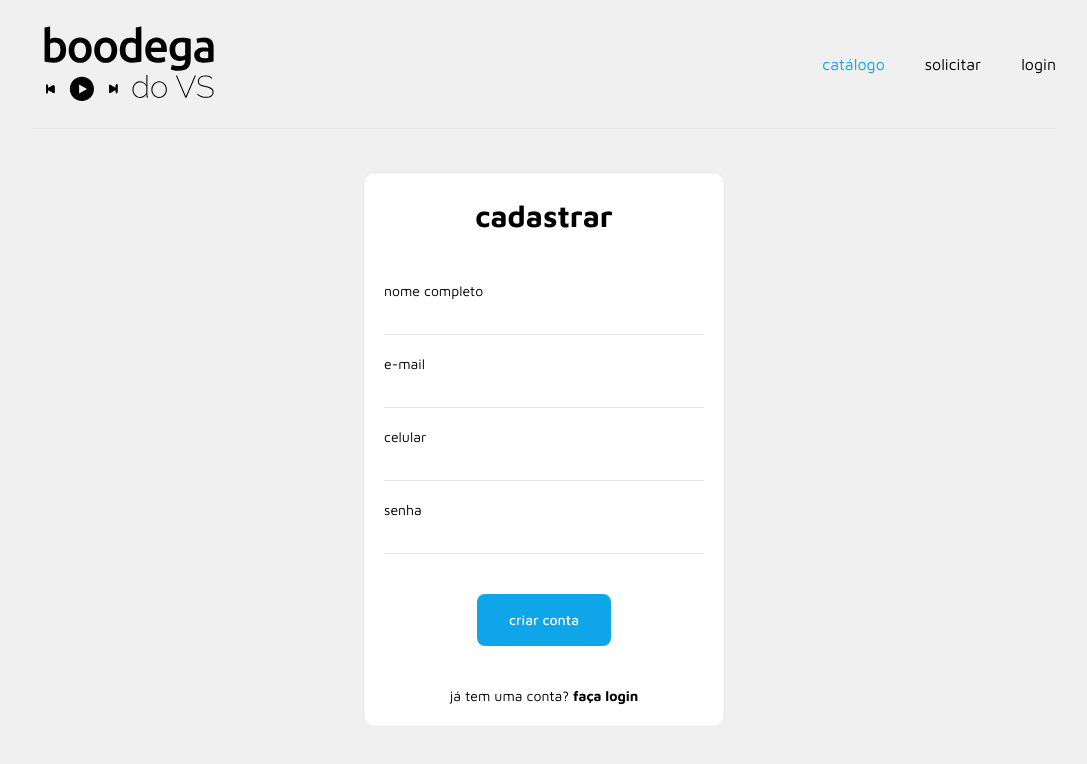
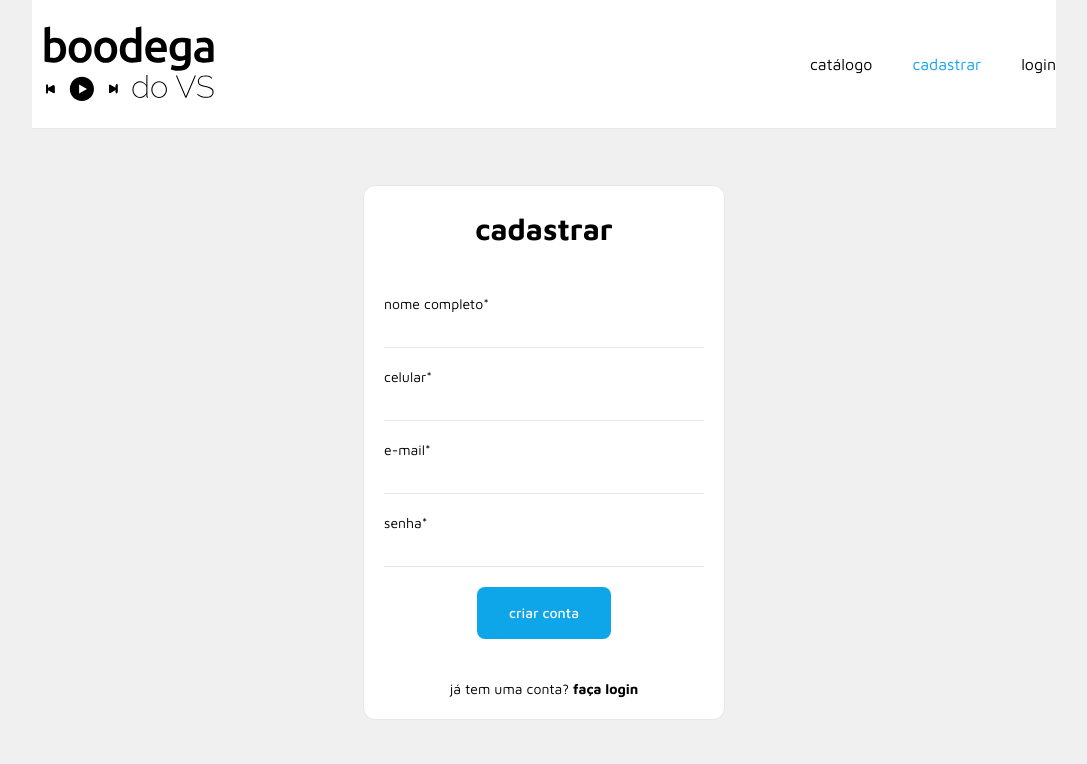
Before and after one commit to JadsonSouzaDev/boodega-do-vs-web, a Next.js app: page /cadastrar in a window 1280 px wide. Shown: the top 764 px of the page, without its empty margins (96-1183 px from the left). Built offline with nearby package versions, Linux system fonts and the light colour scheme; no server answers.

Commit message:
feat: create user and login immediatly

```diff
--- a/src/app/cadastrar/page.tsx
+++ b/src/app/cadastrar/page.tsx
@@ -1,3 +1,11 @@
+"use client";
+
+import React, { useState } from "react";
+import { AxiosError } from "axios";
+import { useFormik } from "formik";
+import { useRouter } from "next/navigation";
+import { signIn, useSession } from "next-auth/react";
+
 import BFlex from "@/components/BFlex";
 import BPage from "../../components/BPage";
 import BSection from "../../components/BSection";
@@ -6,24 +14,133 @@ import BInput from "@/components/BInput";
 import BButton from "@/components/BButton";
 import BAnchor from "@/components/BAnchor";
 import BText from "@/components/BText";
+import BToast from "@/components/BToast";
+import { createUserSchema } from "./validations/create.validation";
+import { CreateUser } from "./types/user";
+import { formatPhone } from "./masks/phone.mask";
+import { createUser } from "@/clients/user";
 
 export default function Signup() {
+  const router = useRouter();
+  const [error, setError] = useState<string>();
+  const [loading, setLoading] = useState<boolean>();
+
+  const { status } = useSession();
+  if (status === "authenticated") router.push("/minha-area");
+
+  const onSubmit = async (user: CreateUser) => {
+    try {
+      setLoading(true);
+      const userSaved = await createUser({
+        ...user,
+        phone: user.phone.replace(/\D/g, ""),
+      });
+
+      // Login
+      const res = await signIn("credentials", {
+        email: user.email,
+        password: user.password,
+        redirect: false,
+      });
+
+      if (res?.error) {
+        const errorObject = JSON.parse(res.error);
+        setError(errorObject.message);
+      } else {
+        router.push("/minha-area");
+      }
+    } catch (error: any | AxiosError) {
+      const status = error.response.data.statusCode;
+      if (status === 409) {
+        setError("e-mail já cadastrado");
+      } else {
+        setError(error.response.data.message);
+      }
+    } finally {
+      setLoading(false);
+    }
+  };
+
+  const formik = useFormik({
+    initialValues: new CreateUser(),
+    validationSchema: createUserSchema,
+    onSubmit,
+  });
+
+  const { errors, touched, values, handleChange, handleBlur, handleSubmit } =
+    formik;
+
   return (
     <BPage>
       <BSection id="signup-form">
-        <div style={{ height: "80vh" }}>
-          <BFlex className="items-center justify-center w-full h-full">
+        <div style={{ minHeight: "80vh" }}>
+          <BFlex className="items-center justify-center w-full h-full py-5 md:pt-14">
             <BFlex className="border rounded-xl items-center p-5 gap-10 bg-white dark:bg-transparent">
               <BHeading as="h2">cadastrar</BHeading>
-              <BFlex className="gap-4 w-80">
-                <BInput label="nome completo" type="text" />
-                <BInput label="e-mail" type="email" />
-                <BInput label="celular" type="tel" />
-                <BInput label="senha" type="password" />
-              </BFlex>
-              <BFlex>
-                <BButton className="px-8 py-2">criar conta</BButton>
-              </BFlex>
+              <form onSubmit={handleSubmit} method="POST" id="login">
+                <BFlex className="gap-4 w-80 pb-5">
+                  <BInput
+                    ref={React.createRef()}
+                    id="name"
+                    label="nome completo"
+                    type="text"
+                    required
+                    value={values.name}
+                    onChange={handleChange}
+                    onBlur={handleBlur}
+                    touched={touched.name}
+                    error={errors.name}
+                  />
+                  <BInput
+                    ref={React.createRef()}
+                    id="phone"
+                    label="celular"
+                    type="tel"
+                    required
+                    value={values.phone}
+                    onChange={(e) => {
+                      e.target.value = formatPhone(e.target.value);
+                      handleChange(e);
+                    }}
+                    onBlur={handleBlur}
+                    touched={touched.phone}
+                    error={errors.phone}
+                  />
+                  <BInput
+                    ref={React.createRef()}
+                    id="email"
+                    label="e-mail"
+                    type="email"
+                    required
+                    value={values.email}
+                    onChange={handleChange}
+                    onBlur={handleBlur}
+                    touched={touched.email}
+                    error={errors.email}
+                  />
+                  <BInput
+                    ref={React.createRef()}
+                    id="password"
+                    label="senha"
+                    type="password"
+                    required
+                    value={values.password}
+                    onChange={handleChange}
+                    onBlur={handleBlur}
+                    touched={touched.password}
+                    error={errors.password}
+                  />
+                </BFlex>
+                <BFlex>
+                  <BButton
+                    type="submit"
+                    className="px-8 py-2"
+                    loading={loading}
+                  >
+                    criar conta
+                  </BButton>
+                </BFlex>
+              </form>
               <BFlex
                 orientation="row"
                 className="items-center justify-center gap-1"
@@ -39,6 +156,13 @@ export default function Signup() {
             </BFlex>
           </BFlex>
         </div>
+        {error && (
+          <BToast
+            type="alert"
+            text={error?.toLowerCase()}
+            onClick={() => setError("")}
+          />
+        )}
       </BSection>
     </BPage>
   );
--- /dev/null
+++ b/src/app/cadastrar/types/user.ts
@@ -0,0 +1,6 @@
+export class CreateUser {
+  name: string = '';
+  phone: string = '';
+  email: string = '';
+  password: string = '';
+}
--- /dev/null
+++ b/src/app/cadastrar/validations/create.validation.ts
@@ -0,0 +1,42 @@
+import * as Yup from "yup";
+
+const NAME_REGEX = /^[a-zA-Z]{2,}(?: [a-zA-Z]+){0,2}$/;
+const PHONE_REGEX = /^\([1-9]{2}\)(?:[2-8]|9[1-9])[0-9]{3}\-[0-9]{4}$/;
+const PASSWORD_REGEX =
+  /^(?=.*?[A-Z])(?=.*?[a-z])(?=.*?[0-9])(?=.*?[#?!@$ %^&*-]).{8,}$/;
+
+const validateName = (name: string): boolean => {
+  if (name) {
+    const separateNames = name.split(" ");
+    if (separateNames.length < 2) return false;
+    return separateNames.every((subname: string) => NAME_REGEX.test(subname));
+  }
+  return false;
+};
+
+const validatePhone = (phone: string): boolean => {
+  return PHONE_REGEX.test(phone);
+};
+
+const validatePassword = (password: string): boolean => {
+  return PASSWORD_REGEX.test(password);
+};
+
+export const createUserSchema = Yup.object().shape({
+  name: Yup.string()
+    .required("informe o nome completo")
+    .test("nameValidation", "informe seu nome corretamente", validateName),
+  email: Yup.string()
+    .required("informe o e-mail")
+    .email("informe um e-mail inválido"),
+  phone: Yup.string()
+    .required("informe o seu celular")
+    .test("phoneValidation", "informe seu celular corretamente", validatePhone),
+  password: Yup.string()
+    .required("informe a senha")
+    .test(
+      "passwordValidation",
+      "a senha deve conter letras maiúsculas e minúsculas, números e caracteres especiais",
+      validatePassword
+    ),
+});
--- /dev/null
+++ b/src/clients/user.ts
@@ -0,0 +1,9 @@
+import { CreateUser } from "@/app/cadastrar/types/user";
+import apiInstance from "./apiInstance";
+
+export const createUser = async (user: CreateUser): Promise<CreateUser> => {
+  const response = await apiInstance.post(`/users`, user, {
+    withCredentials: false,
+  });
+  return response.data;
+};
--- a/src/components/BList/BSongsList/index.tsx
+++ b/src/components/BList/BSongsList/index.tsx
@@ -32,7 +32,6 @@ const BSongsList = ({ songs: rawSongs }: { songs: Song[] }) => {
   };
 
   const onSearch = async (name: string) => {
-    console.log("procurando por", name);
     const result = await getSongs(name);
     setSongs(result);
   };
--- a/src/components/BNavbar/index.tsx
+++ b/src/components/BNavbar/index.tsx
@@ -12,19 +12,40 @@ const BNavbar = () => {
   const pathname = usePathname();
   const { data: session, status } = useSession();
   const logged = status === "authenticated";
-  const firstName = session?.user?.name?.split(' ')[0].toLowerCase() ?? ""
+  const firstName = session?.user?.name?.split(" ")[0].toLowerCase() ?? "";
 
   const routes = [
-    { active: pathname === "/solicitar" },
-    { active: pathname === "/login" },
-    { active: pathname === "/minha-area" },
+    {
+      label: "cadastrar",
+      href: "/cadastrar",
+      active: pathname === "/cadastrar",
+      logged: false,
+    },
+    {
+      label: "login",
+      href: "/login",
+      active: pathname === "/login",
+      logged: false,
+    },
+    {
+      label: "solicitar",
+      href: "/solicitar",
+      active: pathname === "/solicitar",
+      logged: true,
+    },
+    {
+      label: firstName,
+      href: "/minha-area",
+      active: pathname === "/minha-area",
+      logged: true,
+    },
   ];
 
   return (
-    <BFlex>
+    <BFlex className="z-10">
       <BFlex
         orientation="column"
-        className="items-center md:justify-between py-4 md:flex-row gap-3 md:gap-0"
+        className="items-center md:justify-between py-4 md:flex-row gap-3 md:gap-0 bg-white dark:bg-black"
       >
         <BAnchor href={"/"}>
           <Image
@@ -38,41 +59,35 @@ const BNavbar = () => {
         </BAnchor>
 
         <nav className="flex flex-row gap-10 md-gap-4 items-center">
-          <BAnchor
+          <BAnchor href="/">
+            <BText
+              fontSize="base"
               className={`${
-              !routes.some((item) => item.active)
+                !routes.some((route) => route.active)
                   ? "text-sky-500 font-bold"
                   : ""
               }`}
-            href={"/"}
             >
-            <BText fontSize="base">catálogo</BText>
+              catálogo
+            </BText>
           </BAnchor>
 
-          <BAnchor
-            className={`${routes[0].active ? "text-sky-500 font-bold" : ""}`}
-            href={"/solicitar"}
+          {routes
+            .filter((route) => route.logged === logged)
+            .map((route, key) => {
+              return (
+                <BAnchor key={key} href={route.href}>
+                  <BText
+                    fontSize="base"
+                    className={`${
+                      route.active ? "text-sky-500 font-bold" : ""
+                    }`}
                   >
-            <BText fontSize="base">solicitar</BText>
+                    {route.label}
+                  </BText>
                 </BAnchor>
-
-          {!logged && (
-            <BAnchor
-              className={`${routes[1].active ? "text-sky-500 font-bold" : ""}`}
-              href={"/login"}
-            >
-              <BText fontSize="base">login</BText>
-            </BAnchor>
-          )}
-
-          {logged && (
-            <BAnchor
-              className={`${routes[2].active ? "text-sky-500 font-bold" : ""}`}
-              href={"/minha-area"}
-            >
-              <BText fontSize="base">{firstName}</BText>
-            </BAnchor>
-          )}
+              );
+            })}
         </nav>
       </BFlex>
 
--- a/src/components/BToast/index.tsx
+++ b/src/components/BToast/index.tsx
@@ -15,7 +15,7 @@ const Icons = {
 
 const BToast = ({ type, text, onClick }: BToastType) => {
   return (
-    <div role="alert" id="toast" className="absolute top-14 animate__animated animate__slideInDown">
+    <div role="alert" id="toast" className="absolute top-14 animate__animated animate__slideInDown z-50">
       <div className="flex items-center w-full max-w-xs p-4 mb-4 text-gray-500 bg-white rounded-lg shadow dark:text-gray-400 dark:bg-gray-800">
         {Icons[type]}
         <div className="ml-3 text-sm font-normal">{text}</div>
```
Also changed, not shown: src/app/cadastrar/masks/phone.mask.ts (added, +21 -0 lines). Lines whose indentation alone changed are shown as unchanged.
